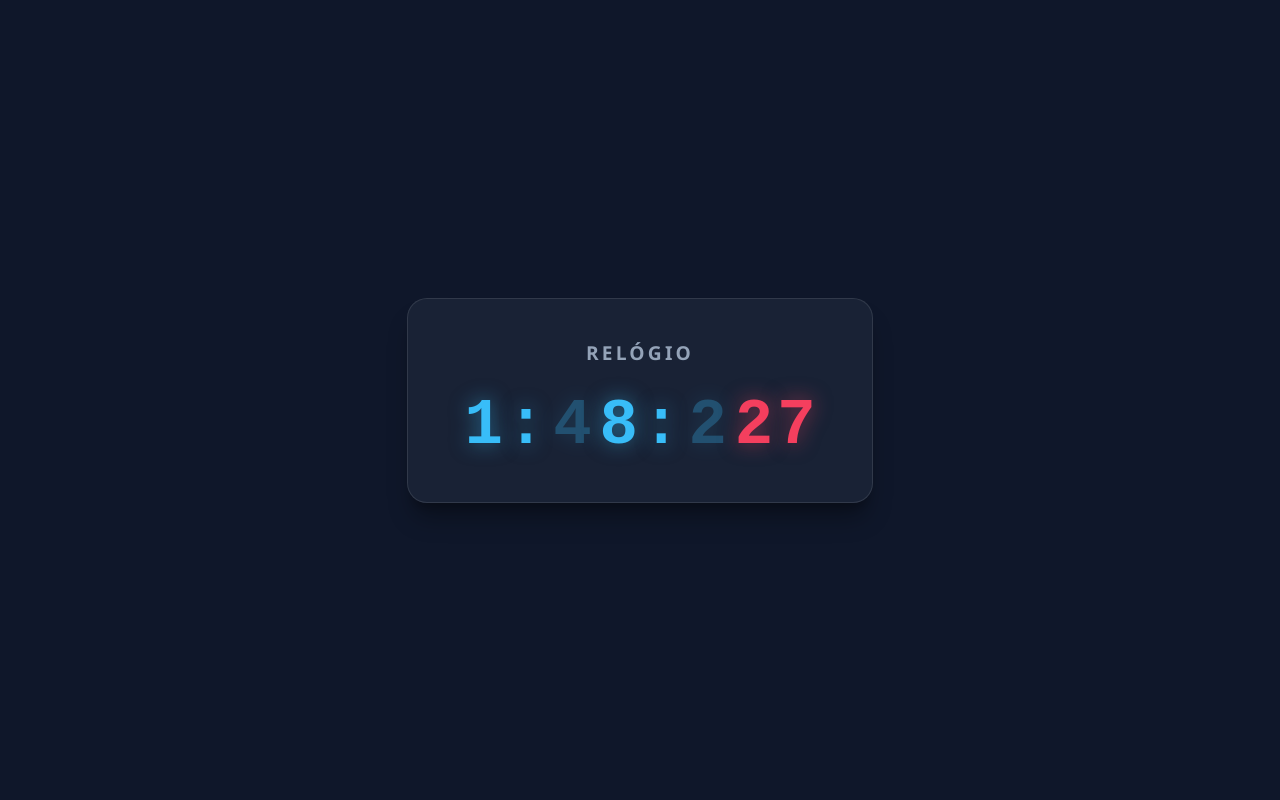
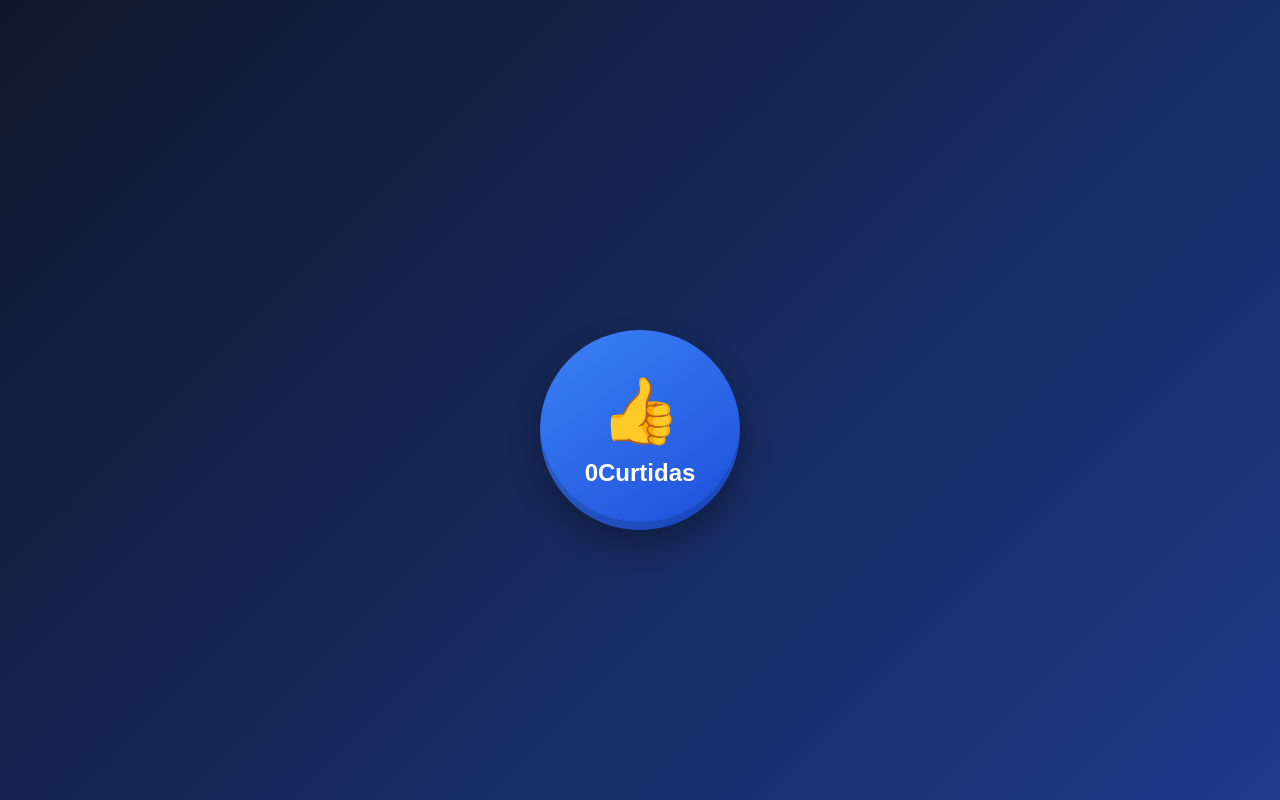
Before and after one commit to Rhuu4n/Aulas-FrontEnd, a React (Create React App) app: page /msg_limit in a window 1280 px wide. Built offline with nearby package versions, Linux system fonts and the light colour scheme.

Commit message:
feat: Exercício Contador com Mensagem de Limite completo

```diff
--- a/package.json
+++ b/package.json
@@ -9,6 +9,7 @@
     "@testing-library/user-event": "^13.5.0",
     "react": "^19.2.8",
     "react-dom": "^19.2.8",
+    "react-router-dom": "^7.18.3",
     "react-scripts": "5.0.1",
     "web-vitals": "^2.1.4"
   },
--- a/src/App.css
+++ b/src/App.css
@@ -1,63 +1,57 @@
-/* Centraliza o relógio na tela inteira */
-body {
+/* App.css */
+
+* {
   margin: 0;
   padding: 0;
-  background-color: #0f172a; /* Fundo azul escuro moderno */
+  box-sizing: border-box;
+}
+
+body {
+  font-family: Arial, Helvetica, sans-serif;
+  background: linear-gradient(135deg, #0f172a, #1e3a8a);
+  min-height: 100vh;
+}
+
+.App {
+  min-height: 100vh;
   display: flex;
   justify-content: center;
   align-items: center;
-  min-height: 100vh;
-  font-family: 'Segoe UI', Tahoma, Geneva, Verdana, sans-serif;
+  padding: 20px;
 }
 
-/* Caixa principal do relógio */
-.relogio-container {
-  background: rgba(30, 41, 59, 0.7); /* Fundo semi-transparente */
-  padding: 2.5rem 3.5rem;
+.App-header {
+  background-color: white;
+  width: 100%;
+  max-width: 700px;
+  padding: 50px 40px;
   border-radius: 20px;
-  box-shadow: 0 20px 25px -5px rgba(0, 0, 0, 0.3),
-              0 10px 10px -5px rgba(0, 0, 0, 0.2);
-  border: 1px solid rgba(255, 255, 255, 0.1);
   text-align: center;
-  backdrop-filter: blur(10px); /* Efeito de vidro fosco */
+  box-shadow: 0 15px 40px rgba(0, 0, 0, 0.3);
 }
 
-/* Título */
-.relogio-titulo {
-  color: #94a3b8;
-  font-size: 1.2rem;
-  text-transform: uppercase;
-  letter-spacing: 0.2rem;
-  margin-bottom: 1.5rem;
-  margin-top: 0;
+.App-header h1 {
+  color: #1e293b;
+  font-size: 32px;
+  margin-bottom: 35px;
 }
 
-/* Visor dos números */
-.relogio-visor {
-  display: flex;
-  justify-content: center;
-  align-items: center;
-  gap: 4px; /* Espaço pequeno entre os dígitos */
-  font-family: 'Courier New', Courier, monospace; /* Fonte monoespaçada obrigatória */
-  font-size: 4rem;
+.botao {
+  display: grid;
+  margin-bottom: 10px;
+  background-color: #2563eb;
+  color: white;
+  text-decoration: none;
+  padding: 14px 28px;
+  border-radius: 10px;
+  font-size: 18px;
   font-weight: bold;
-  color: #38bdf8; /* Azul neon */
-  text-shadow: 0 0 20px rgba(56, 189, 248, 0.5); /* Brilho neon */
+  transition: 0.3s;
+
 }
 
-/* Destaque visual para a unidade de segundos */
-.relogio-visor .segundos {
-  color: #f43f5e; /* Segundos em vermelho/rosa neon */
-  text-shadow: 0 0 20px rgba(244, 63, 94, 0.5);
+.botao:hover {
+  background-color: #1d4ed8;
+  transform: translateY(-3px);
+  box-shadow: 0 8px 20px rgba(37, 99, 235, 0.4);
 }
-
-/* Animação para fazer os dois pontos (:) piscarem a cada segundo */
-.piscar {
-  animation: piscarAnimacao 1s infinite steps(1);
-  padding: 0 4px;
-}
-
-@keyframes piscarAnimacao {
-  0%, 100% { opacity: 1; }
-  50% { opacity: 0.3; }
-}
--- a/src/App.js
+++ b/src/App.js
@@ -1,14 +1,30 @@
-import logo from './logo.svg';
 import './App.css';
 import Relogio from './components/relogio';
+import MsgLimit from './components/msg_limit';
+import { BrowserRouter, Routes, Route, Link } from 'react-router-dom';
 
 function App() {
   return (
-    <div className="App">
-      <header className="App-header">
-        <Relogio/>
-      </header>
-    </div>
+    <BrowserRouter>
+      <Routes>
+        <Route path="/" element={
+            <div className="App">
+              <header className="App-header">
+
+                <h1>Exercícios Faculdade SENAI Antonio Adolpho Lobbe</h1>
+                <Link to="/relogio" className="botao">Relógio</Link>
+                <Link to="/msg_limit" className="botao">Limite de Mensagens</Link>
+
+              </header>
+            </div>
+          }
+        />
+    <Route path="/relogio"element={<Relogio />}/>
+
+    <Route path="/msg_limit"element={<MsgLimit />}/>
+
+  </Routes>
+</BrowserRouter>
   );
 }
 
--- /dev/null
+++ b/src/components/msg_limit.jsx
@@ -0,0 +1,29 @@
+import { useState } from 'react';
+import '../css/msg_limit.css';
+
+export default function MsgLimit() {
+    const [curtidas, setCurtidas] = useState(0);
+    const [alerta, setAlerta] = useState("");
+
+    function adiciona() {
+        setCurtidas(curtidas + 1);
+
+        verificaCurtidas();
+    }
+
+    function verificaCurtidas(){
+        if(curtidas >= 4){
+            setAlerta("Curtidas em alta!")
+        }
+    }
+
+
+    return (
+        <div className="msg-limit">
+
+            <p className="msg-limit__alerta">{alerta}</p>
+            <button className="msg-limit__botao" onClick={adiciona}>{curtidas}Curtidas</button>
+
+        </div>
+    );
+}
--- a/src/components/relogio.jsx
+++ b/src/components/relogio.jsx
@@ -1,5 +1,5 @@
 import { useEffect, useState } from "react";
-import '../App.css';
+import '../css/relogio.css';
 
  export default function Relogio(){
     const [segundos, setSegundos] = useState(0);
--- /dev/null
+++ b/src/css/msg_limit.css
@@ -0,0 +1,112 @@
+.msg-limit {
+    min-height: 100vh;
+
+    display: flex;
+    flex-direction: column;
+    justify-content: center;
+    align-items: center;
+
+    gap: 30px;
+
+    font-family: Arial, Helvetica, sans-serif;
+}
+
+/* Mensagem de alerta */
+.msg-limit__alerta {
+    min-height: 30px;
+
+    margin: 0;
+
+    color: #ffffff;
+
+    font-size: 24px;
+    font-weight: bold;
+
+    text-align: center;
+
+    text-shadow: 0 2px 5px rgba(0, 0, 0, 0.3);
+}
+
+/* Botão */
+.msg-limit__botao {
+    width: 200px;
+    height: 200px;
+
+    border: none;
+    border-radius: 50%;
+
+    background: linear-gradient(
+        145deg,
+        #3b82f6,
+        #1d4ed8
+    );
+
+    color: #ffffff;
+
+    font-size: 24px;
+    font-weight: bold;
+
+    cursor: pointer;
+
+    display: flex;
+    flex-direction: column;
+    justify-content: center;
+    align-items: center;
+
+    box-shadow:
+        0 15px 30px rgba(0, 0, 0, 0.3),
+        inset 0 -8px 0 rgba(0, 0, 0, 0.15);
+
+    transition: all 0.2s ease;
+}
+
+/* Joinha */
+.msg-limit__botao::before {
+    content: "👍";
+
+    font-size: 65px;
+
+    margin-bottom: 10px;
+}
+
+/* Hover */
+.msg-limit__botao:hover {
+    transform: scale(1.08);
+
+    background: linear-gradient(
+        145deg,
+        #60a5fa,
+        #2563eb
+    );
+
+    box-shadow:
+        0 20px 40px rgba(0, 0, 0, 0.35),
+        inset 0 -8px 0 rgba(0, 0, 0, 0.15);
+}
+
+/* Clique */
+.msg-limit__botao:active {
+    transform: scale(0.95);
+
+    box-shadow:
+        0 8px 15px rgba(0, 0, 0, 0.3),
+        inset 0 5px 0 rgba(0, 0, 0, 0.15);
+}
+
+/* Responsividade */
+@media (max-width: 600px) {
+    .msg-limit__botao {
+        width: 160px;
+        height: 160px;
+
+        font-size: 20px;
+    }
+
+    .msg-limit__botao::before {
+        font-size: 50px;
+    }
+
+    .msg-limit__alerta {
+        font-size: 20px;
+    }
+}
--- /dev/null
+++ b/src/css/relogio.css
@@ -0,0 +1,63 @@
+/* Centraliza o relógio na tela inteira */
+body {
+  margin: 0;
+  padding: 0;
+  background-color: #0f172a; /* Fundo azul escuro moderno */
+  display: flex;
+  justify-content: center;
+  align-items: center;
+  min-height: 100vh;
+  font-family: 'Segoe UI', Tahoma, Geneva, Verdana, sans-serif;
+}
+
+/* Caixa principal do relógio */
+.relogio-container {
+  background: rgba(30, 41, 59, 0.7); /* Fundo semi-transparente */
+  padding: 2.5rem 3.5rem;
+  border-radius: 20px;
+  box-shadow: 0 20px 25px -5px rgba(0, 0, 0, 0.3),
+              0 10px 10px -5px rgba(0, 0, 0, 0.2);
+  border: 1px solid rgba(255, 255, 255, 0.1);
+  text-align: center;
+  backdrop-filter: blur(10px); /* Efeito de vidro fosco */
+}
+
+/* Título */
+.relogio-titulo {
+  color: #94a3b8;
+  font-size: 1.2rem;
+  text-transform: uppercase;
+  letter-spacing: 0.2rem;
+  margin-bottom: 1.5rem;
+  margin-top: 0;
+}
+
+/* Visor dos números */
+.relogio-visor {
+  display: flex;
+  justify-content: center;
+  align-items: center;
+  gap: 4px; /* Espaço pequeno entre os dígitos */
+  font-family: 'Courier New', Courier, monospace; /* Fonte monoespaçada obrigatória */
+  font-size: 4rem;
+  font-weight: bold;
+  color: #38bdf8; /* Azul neon */
+  text-shadow: 0 0 20px rgba(56, 189, 248, 0.5); /* Brilho neon */
+}
+
+/* Destaque visual para a unidade de segundos */
+.relogio-visor .segundos {
+  color: #f43f5e; /* Segundos em vermelho/rosa neon */
+  text-shadow: 0 0 20px rgba(244, 63, 94, 0.5);
+}
+
+/* Animação para fazer os dois pontos (:) piscarem a cada segundo */
+.piscar {
+  animation: piscarAnimacao 1s infinite steps(1);
+  padding: 0 4px;
+}
+
+@keyframes piscarAnimacao {
+  0%, 100% { opacity: 1; }
+  50% { opacity: 0.3; }
+}
```
Also changed, not shown: 1 other file (tests, documents, lock files or other folders).
